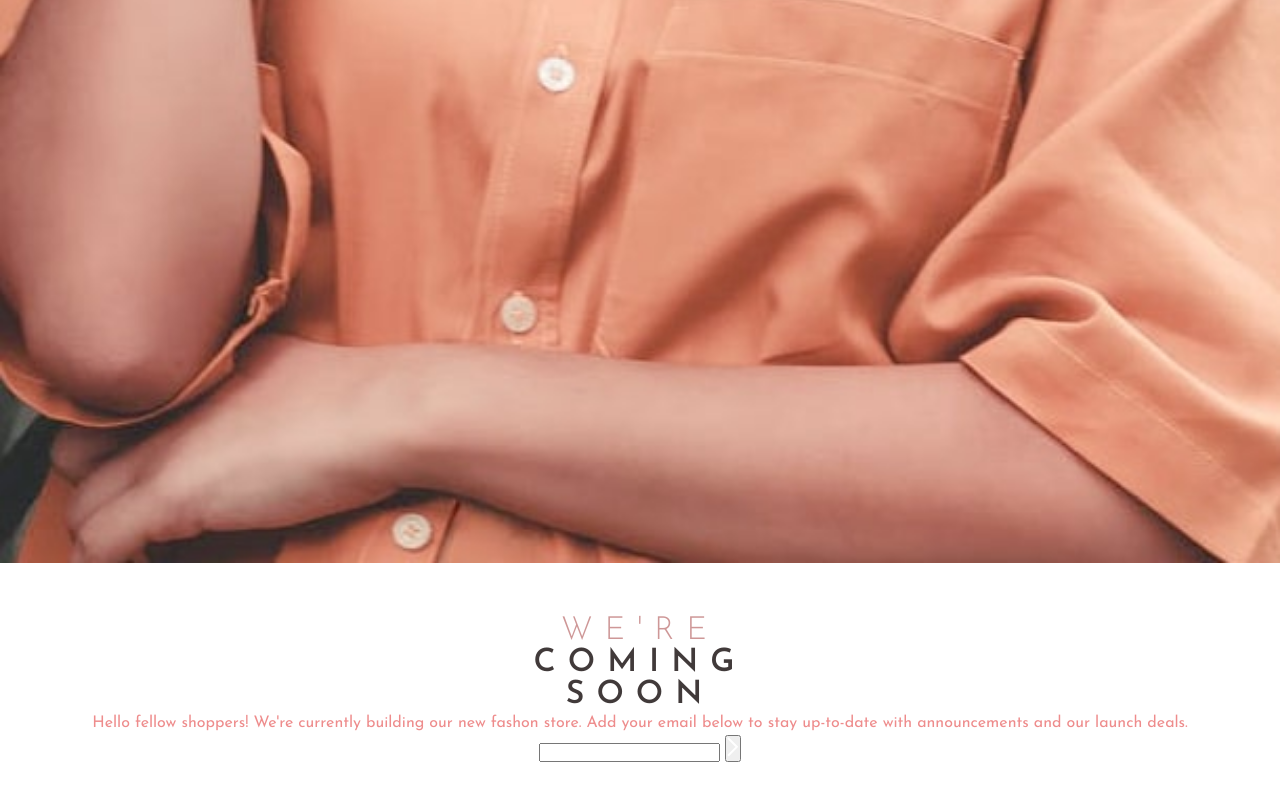
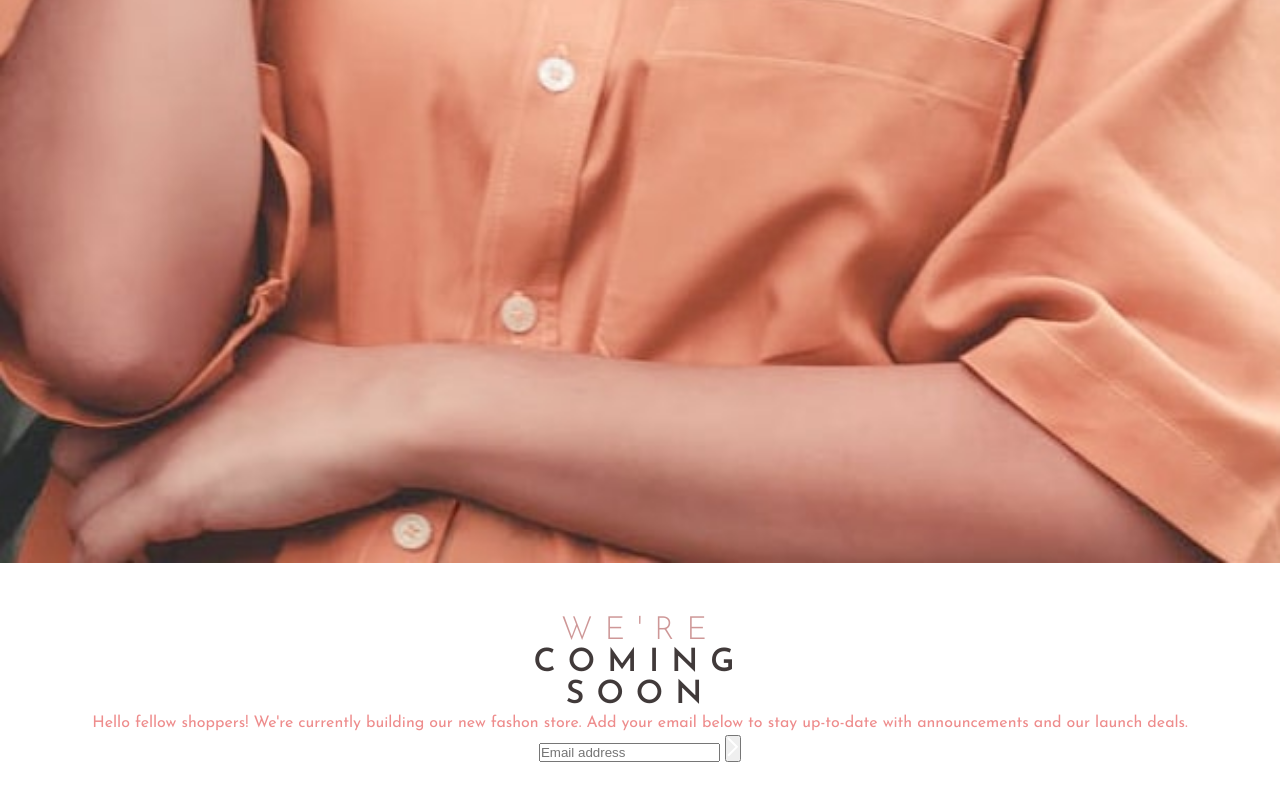
Before and after one commit to sarrietav-frontendmentor/base-apparel-coming-soon, a website: page index.html in a window 1280 px wide. Shown: the part 1217-2017 px from the top of the page. Drawn offline with Linux system fonts and the light colour scheme.

Commit message:
add placeholder to the input element

```diff
--- a/index.html
+++ b/index.html
@@ -34,7 +34,11 @@
             media="(min-width: 376px)"
             srcset="./assets/hero-desktop.jpg"
           />
-          <img src="./assets/hero-mobile.jpg" alt="Image of a woman" class="main-image" />
+          <img
+            src="./assets/hero-mobile.jpg"
+            alt="Image of a woman"
+            class="main-image"
+          />
         </picture>
       </div>
       <div class="details">
@@ -49,7 +53,7 @@
           launch deals.
         </p>
         <form action="POST">
-          <input type="email" name="email" id="" />
+          <input type="email" name="email" placeholder="Email address" />
           <button type="submit">
             <img src="./assets/icon-arrow.svg" alt="Arrow icon" />
           </button>
```
